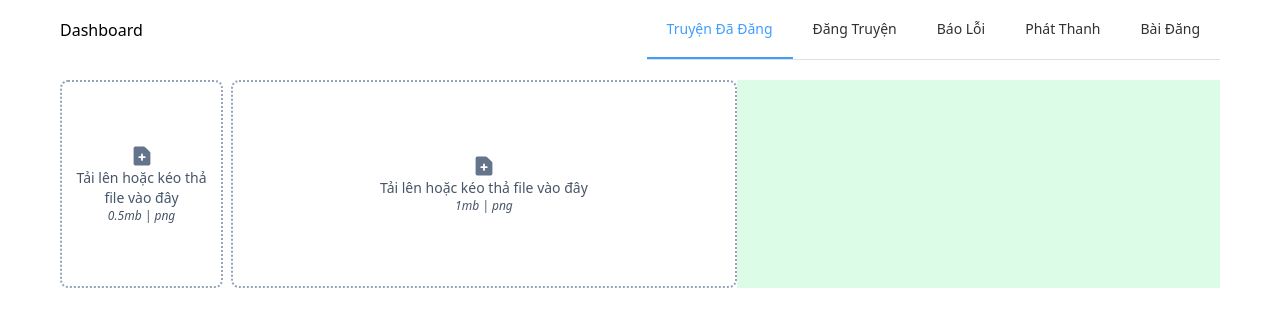
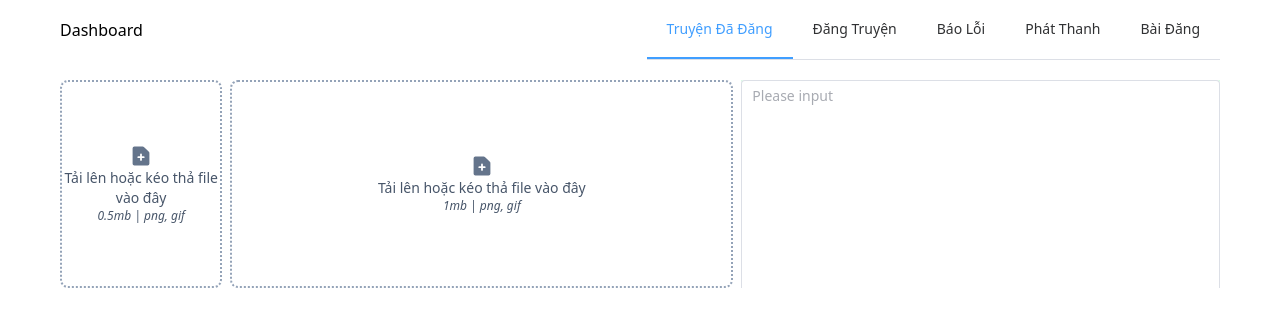
Before and after one commit to rikkapro0128/admin-ui-manga, a Vue app: page /upload-manga in a window 1280 px wide. Shown: the top 326 px of the page. Built offline with nearby package versions, Linux system fonts and the light colour scheme.

Commit message:
save code

```diff
--- a/components.d.ts
+++ b/components.d.ts
@@ -16,6 +16,7 @@ declare module '@vue/runtime-core' {
     ElFooter: typeof import('element-plus/es')['ElFooter']
     ElHeader: typeof import('element-plus/es')['ElHeader']
     ElIcon: typeof import('element-plus/es')['ElIcon']
+    ElInput: typeof import('element-plus/es')['ElInput']
     ElMain: typeof import('element-plus/es')['ElMain']
     ElMenu: typeof import('element-plus/es')['ElMenu']
     ElMenuItem: typeof import('element-plus/es')['ElMenuItem']
--- a/package.json
+++ b/package.json
@@ -14,6 +14,8 @@
     "dayjs": "^1.11.7",
     "element-plus": "^2.2.28",
     "flickr-sdk": "^6.0.0",
+    "path": "^0.12.7",
+    "url": "^0.11.0",
     "vue": "^3.2.45",
     "vue-router": "4.1.6",
     "yarn": "^1.22.19"
--- a/src/components/FileUpload.vue
+++ b/src/components/FileUpload.vue
@@ -1,10 +1,16 @@
 <template>
-  <div @dragenter="handleOnMove" @dragleave="handleOutMove" @click="hanldeClickUploadFile"
-    :class="`cursor-pointer transition-colors border-dotted border-2 rounded-lg ${ highlight ? 'border-slate-700' : 'border-slate-400' } flex justify-center items-center p-2 box-border`">
+  <div :style="{ zIndex: highlight ? 999 : 'auto' }"
+    :class="`bg-white relative transition-colors border-dotted border-2 rounded-lg ${highlight ? 'border-slate-700' : 'border-slate-400'} flex justify-center items-center`">
     <Teleport to="body">
-      <div class="absolute"></div>
+      <div v-if="highlight" class="absolute bg-black top-0 left-0 right-0 bottom-0 opacity-20"></div>
     </Teleport>
-    <input ref="file" class="hidden" type="file" name="file-instance">
+    <div v-if="linkFile" class="w-full h-full absolute">
+      <img class="h-full w-full object-cover" type="image" :src="linkFile" alt="preview file">
+      <el-button @click="clearImage" class="absolute right-2 top-2" :icon="XCircleIcon" circle />
+    </div>
+    <input v-else @dragenter="handleOnMove" @dragleave="handleOutMove" @drop="highlight = false" @change="onFileChange"
+      :accept="(parserTypeFile(props.type, 'image/') as string)" ref="file" :multiple="false"
+      class="w-full h-full opacity-0 absolute cursor-pointer p-2 box-border z-50" type="file" name="file-instance">
     <div class="flex flex-col items-center pointer-events-none">
       <DocumentPlusIcon class="w-6 h-6 text-slate-500" />
       <span class="text-center text-sm text-slate-600">Tải lên hoặc kéo thả file vào đây</span>
@@ -16,11 +22,13 @@
 </template>
 
 <script setup lang="ts">
-import { ref } from 'vue';
-import { DocumentPlusIcon } from '@heroicons/vue/20/solid';
+import { Events, ref } from 'vue';
+import { DocumentPlusIcon, XCircleIcon } from '@heroicons/vue/20/solid';
 
 const highlight = ref<boolean>(false);
 const file = ref<HTMLInputElement | null>(null)
+const pickFile = ref<File>();
+const linkFile = ref<string>('')
 
 const props = defineProps({
   size: {
@@ -32,16 +40,26 @@ const props = defineProps({
   },
   type: {
     type: Array<String>,
-    default: ['png'],
+    default: ['png', 'gif'],
   }
 })
 
-const hanldeClickUploadFile = () => {
-  file.value?.click();
+const onFileChange = (event: Event) => {
+  const listFile = (<HTMLInputElement>event.target).files;
+  if (listFile?.length) {
+    pickFile.value = listFile[0];
+    linkFile.value = URL.createObjectURL(listFile[0]);
+  }
+
+  // linkFile = URL.createObjectURL();
 }
 
-const parserTypeFile = (types: Array<String>) => {
-  return types.reduce((pre, val, index) => `${pre}${types.length === 1 || index === types.length || index === 0 ? '' : ', '}${val}`, '')
+const clearImage = () => {
+  if (linkFile.value) { URL.revokeObjectURL(linkFile.value); pickFile.value = undefined; file.value = null; linkFile.value = ""; }
+}
+
+const parserTypeFile = (types: Array<String>, prefix: string = '') => {
+  return types.reduce((pre, val, index) => `${pre}${types.length === 1 || index === types.length || index === 0 ? '' : ', '}${prefix}${val}`, '')
 }
 
 const transformSize = (size: number) => {
@@ -49,12 +67,10 @@ const transformSize = (size: number) => {
 }
 
 const handleOnMove = () => {
-  console.log('in');
   highlight.value = true;
 }
 
 const handleOutMove = () => {
-  console.log('out');
   highlight.value = false;
 }
 </script>
--- a/src/page/UploadManga.vue
+++ b/src/page/UploadManga.vue
@@ -1,19 +1,23 @@
 <template>
-  <div class="grid grid-cols-12">
+  <div class="grid grid-cols-12 gap-2 h-52">
     <!-- THIS SECTION IMAGE -->
-    <div class="col-span-7 grid grid-cols-12 h-52 gap-2">
+    <div class="col-span-7 grid grid-cols-12 gap-2">
       <FileUpload class="col-span-3" />
       <FileUpload class="col-span-9" :size="1" />
     </div>
-    <div class="col-span-5 bg-green-100">
+    <div class="col-span-5 bg-green-100 max-h-full overflow-y-scroll">
+      <el-input class="max-h-full" v-model="decription" placeholder="Please input" type="textarea"
+        :autosize="{ minRows: 10 }" resize="none" />
     </div>
   </div>
 </template>
 
 <script setup lang="ts">
 import { reactive, ref } from 'vue';
-import FileUpload from '../components/FileUpload.vue'
+import FileUpload from '@/components/FileUpload.vue'
 // import { MagnifyingGlassIcon, ArrowDownTrayIcon, TrashIcon, PlusCircleIcon } from '@heroicons/vue/20/solid';
+
+const decription = ref<string>('');
 </script>
 
 <style scoped>
--- a/tsconfig.json
+++ b/tsconfig.json
@@ -16,6 +16,7 @@
     "skipLibCheck": true,
     "noEmit": true,
     "allowSyntheticDefaultImports": true,
+    "baseUrl": ".",
     "paths": {
       "@/*": [
         "src/*"
--- a/vite.config.ts
+++ b/vite.config.ts
@@ -3,6 +3,7 @@ import vue from '@vitejs/plugin-vue'
 import AutoImport from 'unplugin-auto-import/vite'
 import Components from 'unplugin-vue-components/vite'
 import { ElementPlusResolver } from 'unplugin-vue-components/resolvers'
+import { fileURLToPath, URL } from "url";
 
 // const vuetify = createVuetify()
 
@@ -17,4 +18,9 @@ export default defineConfig({
       resolvers: [ElementPlusResolver()],
     }),
   ],
+  resolve: {
+    alias: {
+      "@": fileURLToPath(new URL("./src", import.meta.url)),
+    },
+  },
 })
```
Also changed, not shown: 1 other file (tests, documents, lock files or other folders).
